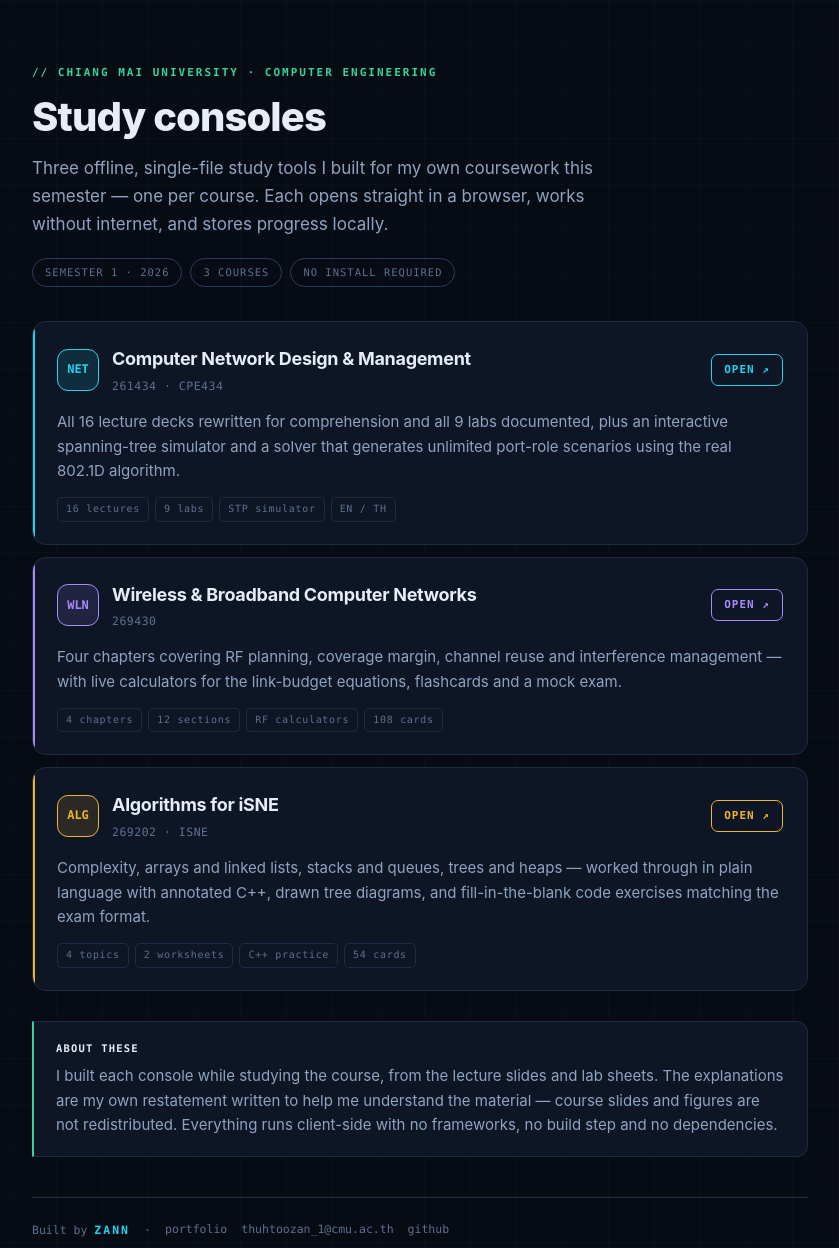
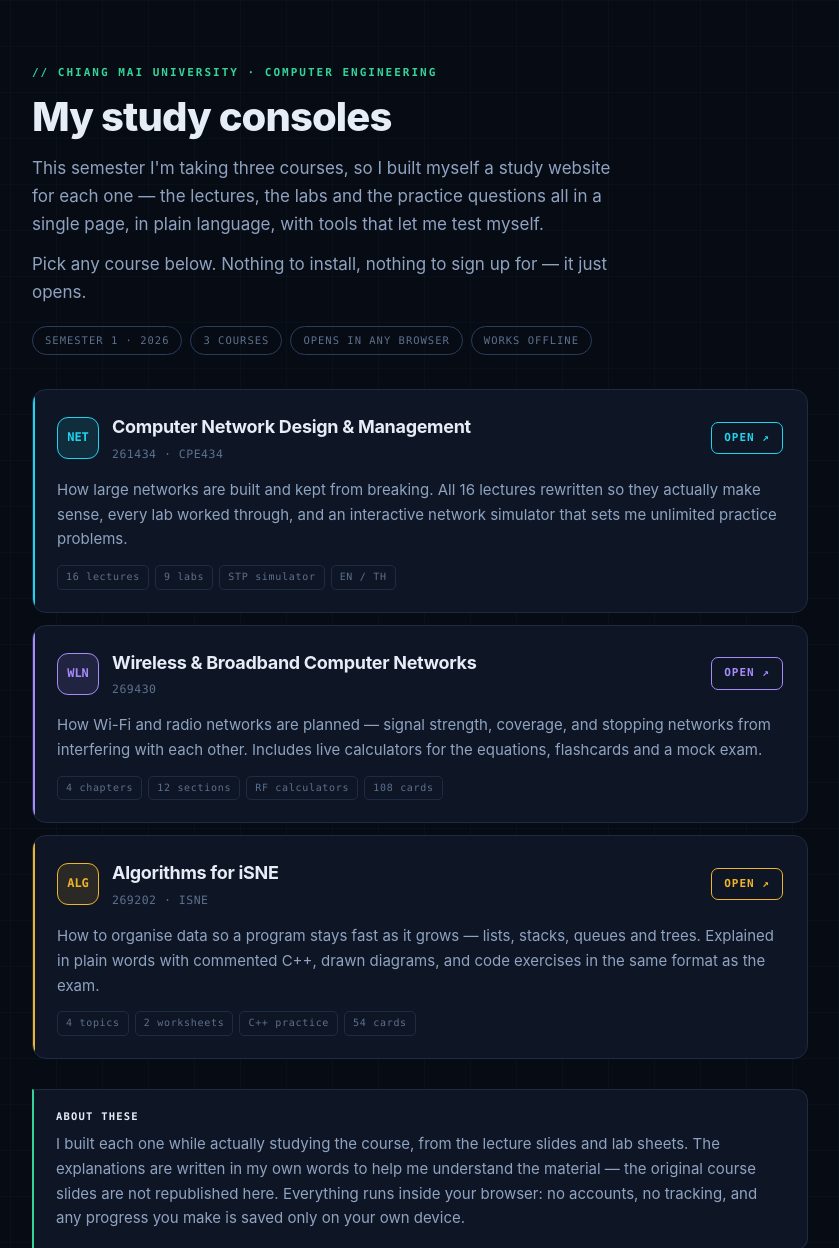
Before and after one commit to Zann208/study, a plain HTML site: page index.html in a window 1280 px wide. Shown: the top 1248 px of the page, without its empty margins (220-1059 px from the left). Drawn offline with Linux system fonts and the light colour scheme.

Commit message:
Rewrite for a general audience

```diff
--- a/index.html
+++ b/index.html
@@ -69,13 +69,15 @@ footer .zn{color:var(--cy);letter-spacing:2px;font-weight:700}
 <div class="wrap">
 
   <div class="eyebrow">// Chiang Mai University · Computer Engineering</div>
-  <h1>Study consoles</h1>
-  <p class="lede">Three offline, single-file study tools I built for my own coursework this semester — one per course. Each opens straight in a browser, works without internet, and stores progress locally.</p>
+  <h1>My study consoles</h1>
+  <p class="lede">This semester I'm taking three courses, so I built myself a study website for each one — the lectures, the labs and the practice questions all in a single page, in plain language, with tools that let me test myself.</p>
+  <p class="lede" style="margin-top:12px">Pick any course below. Nothing to install, nothing to sign up for — it just opens.</p>
 
   <div class="meta">
     <span class="chip">Semester 1 · 2026</span>
     <span class="chip">3 courses</span>
-    <span class="chip">No install required</span>
+    <span class="chip">Opens in any browser</span>
+    <span class="chip">Works offline</span>
   </div>
 
   <div class="grid">
@@ -86,7 +88,7 @@ footer .zn{color:var(--cy);letter-spacing:2px;font-weight:700}
         <span class="ctitle"><b>Computer Network Design &amp; Management</b><span>261434 · CPE434</span></span>
         <span class="go">OPEN ↗</span>
       </div>
-      <p class="cbody">All 16 lecture decks rewritten for comprehension and all 9 labs documented, plus an interactive spanning-tree simulator and a solver that generates unlimited port-role scenarios using the real 802.1D algorithm.</p>
+      <p class="cbody">How large networks are built and kept from breaking. All 16 lectures rewritten so they actually make sense, every lab worked through, and an interactive network simulator that sets me unlimited practice problems.</p>
       <div class="tags"><span class="tag">16 lectures</span><span class="tag">9 labs</span><span class="tag">STP simulator</span><span class="tag">EN / TH</span></div>
     </a>
 
@@ -96,7 +98,7 @@ footer .zn{color:var(--cy);letter-spacing:2px;font-weight:700}
         <span class="ctitle"><b>Wireless &amp; Broadband Computer Networks</b><span>269430</span></span>
         <span class="go">OPEN ↗</span>
       </div>
-      <p class="cbody">Four chapters covering RF planning, coverage margin, channel reuse and interference management — with live calculators for the link-budget equations, flashcards and a mock exam.</p>
+      <p class="cbody">How Wi-Fi and radio networks are planned — signal strength, coverage, and stopping networks from interfering with each other. Includes live calculators for the equations, flashcards and a mock exam.</p>
       <div class="tags"><span class="tag">4 chapters</span><span class="tag">12 sections</span><span class="tag">RF calculators</span><span class="tag">108 cards</span></div>
     </a>
 
@@ -106,7 +108,7 @@ footer .zn{color:var(--cy);letter-spacing:2px;font-weight:700}
         <span class="ctitle"><b>Algorithms for iSNE</b><span>269202 · ISNE</span></span>
         <span class="go">OPEN ↗</span>
       </div>
-      <p class="cbody">Complexity, arrays and linked lists, stacks and queues, trees and heaps — worked through in plain language with annotated C++, drawn tree diagrams, and fill-in-the-blank code exercises matching the exam format.</p>
+      <p class="cbody">How to organise data so a program stays fast as it grows — lists, stacks, queues and trees. Explained in plain words with commented C++, drawn diagrams, and code exercises in the same format as the exam.</p>
       <div class="tags"><span class="tag">4 topics</span><span class="tag">2 worksheets</span><span class="tag">C++ practice</span><span class="tag">54 cards</span></div>
     </a>
 
@@ -114,7 +116,7 @@ footer .zn{color:var(--cy);letter-spacing:2px;font-weight:700}
 
   <div class="note">
     <b>About these</b>
-    I built each console while studying the course, from the lecture slides and lab sheets. The explanations are my own restatement written to help me understand the material — course slides and figures are not redistributed. Everything runs client-side with no frameworks, no build step and no dependencies.
+    I built each one while actually studying the course, from the lecture slides and lab sheets. The explanations are written in my own words to help me understand the material — the original course slides are not republished here. Everything runs inside your browser: no accounts, no tracking, and any progress you make is saved only on your own device.
   </div>
 
   <footer>
```
